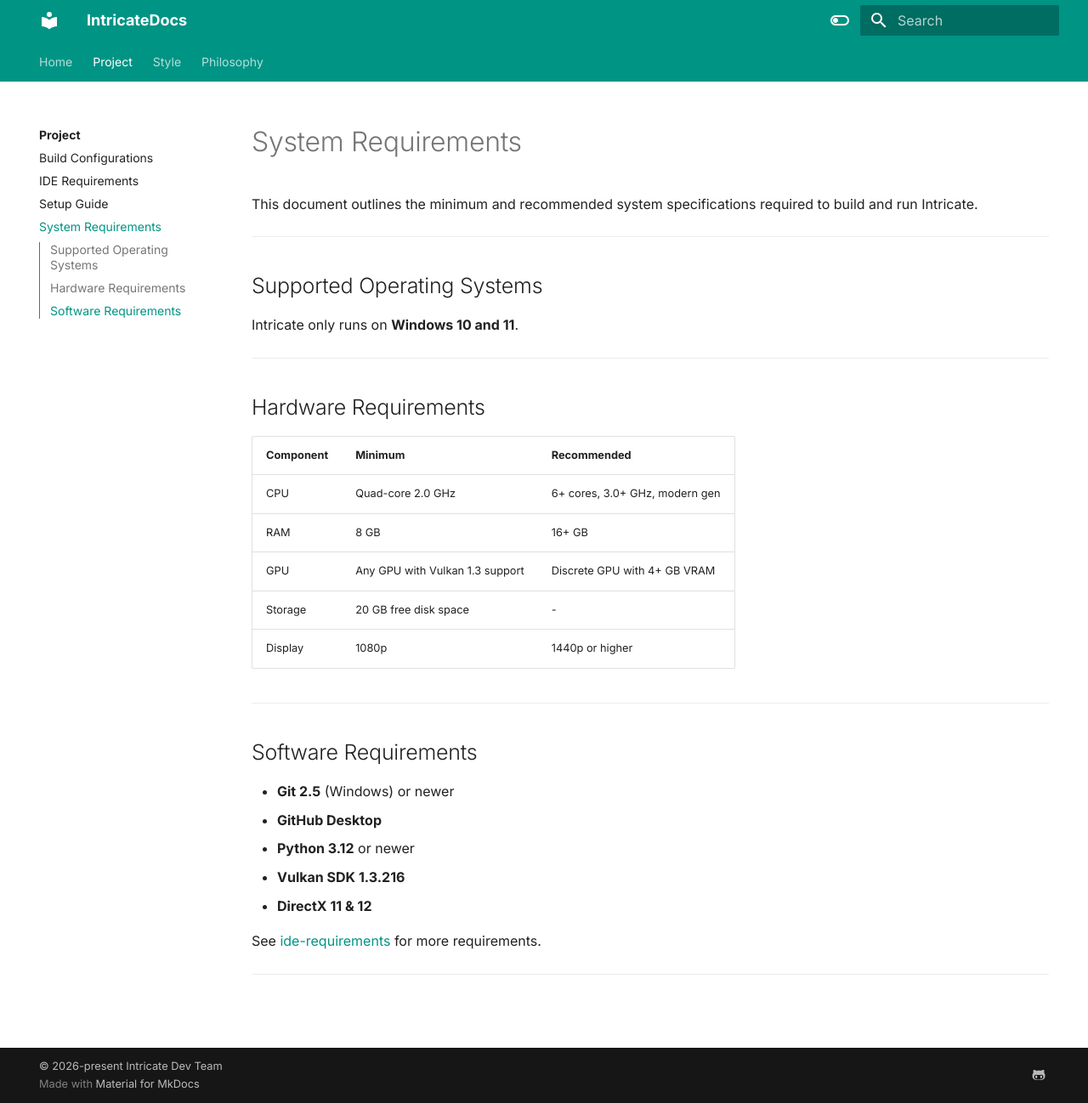
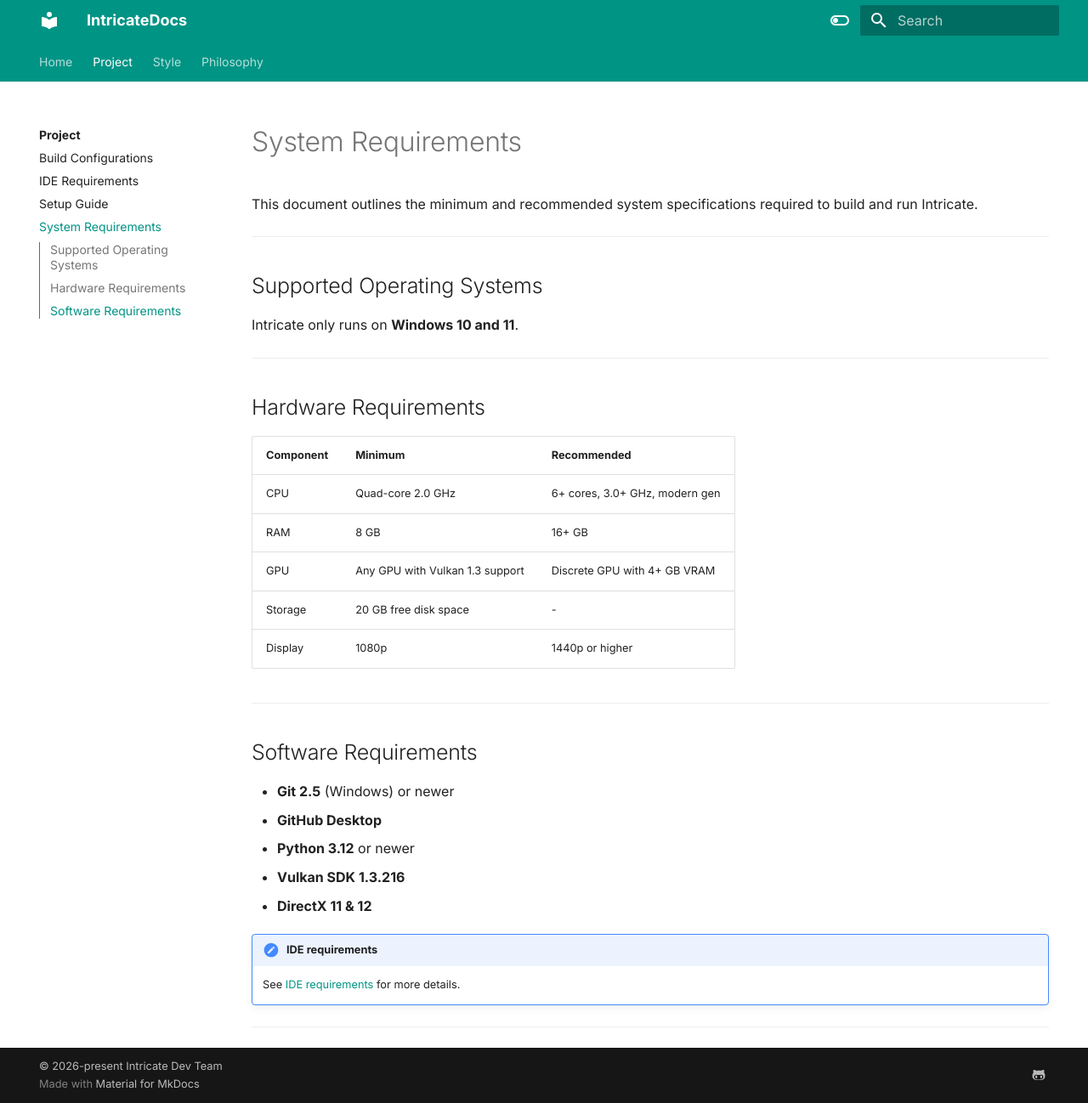
Before and after one commit to Intricate-Dev-Team/IntricateEngineDocs, an MkDocs documentation site: the page built from docs/project/system-requirements.md, in a window 1280 px wide and 1298 px high. Shown: the whole window at 85% size. Built offline with MkDocs 1.6.1 and Material for MkDocs 9.7.7, drawn with Linux system fonts in a browser that asks for light colours; some web fonts are replaced.

Commit message:
Fix system-requirements.md

```diff
--- a/docs/project/system-requirements.md
+++ b/docs/project/system-requirements.md
@@ -30,6 +30,7 @@ Intricate only runs on **Windows 10 and 11**.
 - **Vulkan SDK 1.3.216**
 - **DirectX 11 & 12**
 
-See [ide-requirements](ide-requirements.md) for more requirements.
+!!! note "IDE requirements"
+    See [IDE requirements](ide-requirements.md) for more details.
 
 ---
```
